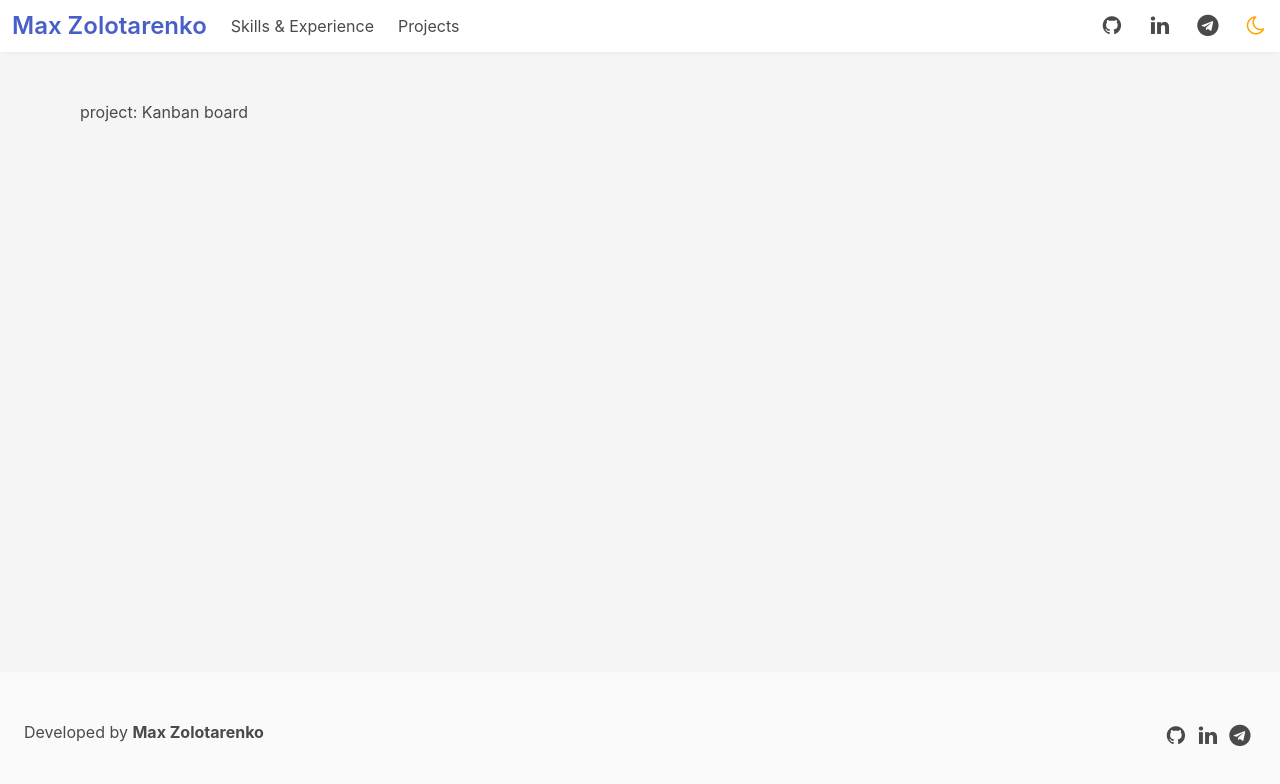
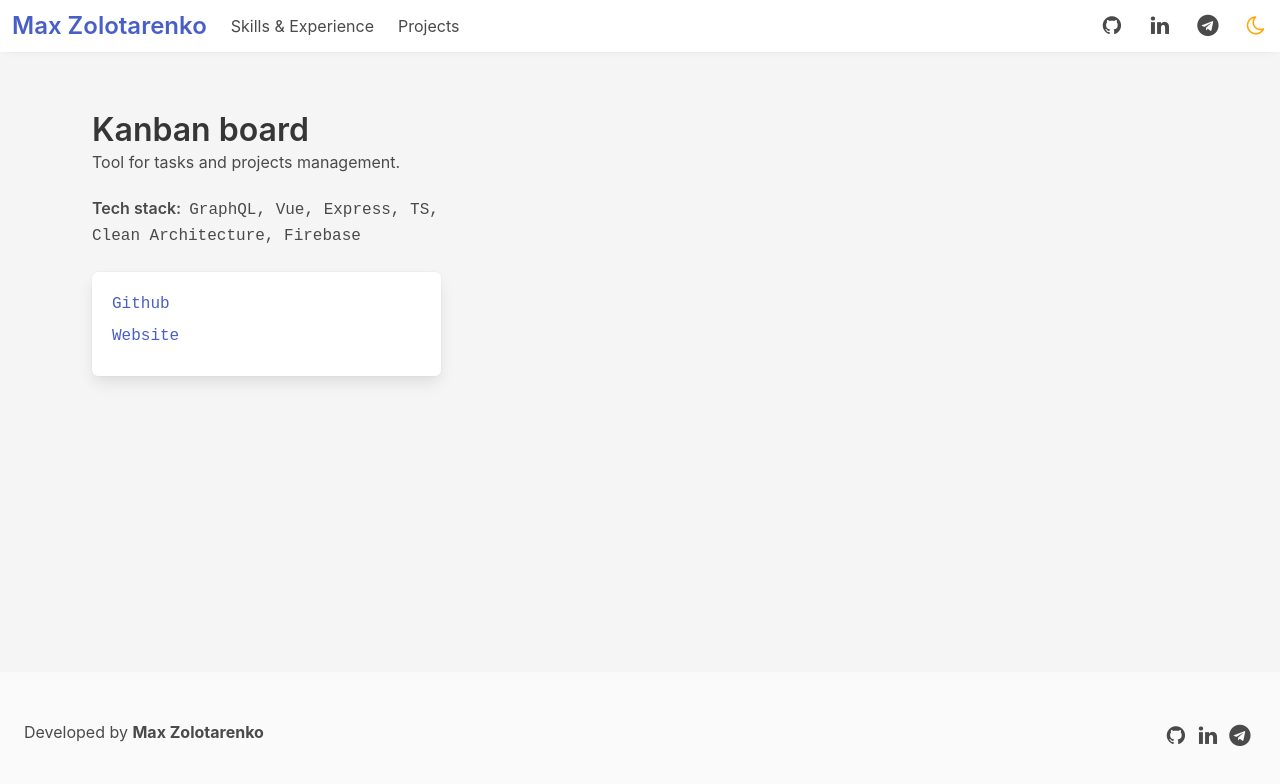
Before and after one commit to goldsami/portfolio, a Next.js app: page /projects/1 in a window 1280 px wide. Shown: the top 784 px of the page. Built offline with nearby package versions, Linux system fonts and the light colour scheme.

Commit message:
feat: project page info part added

```diff
--- a/pages/index.tsx
+++ b/pages/index.tsx
@@ -10,7 +10,6 @@ interface HomeProps {
 export default function Home({aboutMyself: {about, name}}: HomeProps) {
   return (
     <Layout>
-      <div className="block">
       <div className="columns is-variable is-6">
         <div className="column is-one-third">
           <h3 className="title is-3 has-text-centered">{name}</h3>
@@ -48,7 +47,6 @@ export default function Home({aboutMyself: {about, name}}: HomeProps) {
           </div>
         </div>
       </div>
-      </div>
     </Layout>
   )
 }
--- a/pages/projects/[id].tsx
+++ b/pages/projects/[id].tsx
@@ -2,11 +2,28 @@ import Layout from "../../components/layout";
 import {useRouter} from "next/router";
 import {ProjectModel} from "../../types";
 import {DataService} from "../../services";
+import Image from "next/image";
 
-export default function Project({id, name}: ProjectModel) {
+export default function Project({id, name, pictures, github, url, techStack, description}: ProjectModel) {
   return (
     <Layout>
-      project: {name}
+      <div className="columns m-0">
+        <div className="column is-one-third">
+          <h3 className="title is-3">{name}</h3>
+          <div className="is-6 subtitle">{description}</div>
+          <div className="block">
+            <span className="has-text-weight-semibold">Tech stack: &nbsp;</span>
+            <span className="is-family-code">{techStack.join(', ')}</span>
+          </div>
+          <div className="box">
+            <div className="mb-2 is-family-code">
+              <a>Github</a>
+            </div>
+            <div className="mb-2 is-family-code"><a>Website</a></div>
+          </div>
+        </div>
+        <div className="column is-two-thirds"></div>
+      </div>
     </Layout>
   )
 }
```
Lines whose indentation alone changed are shown as unchanged.
